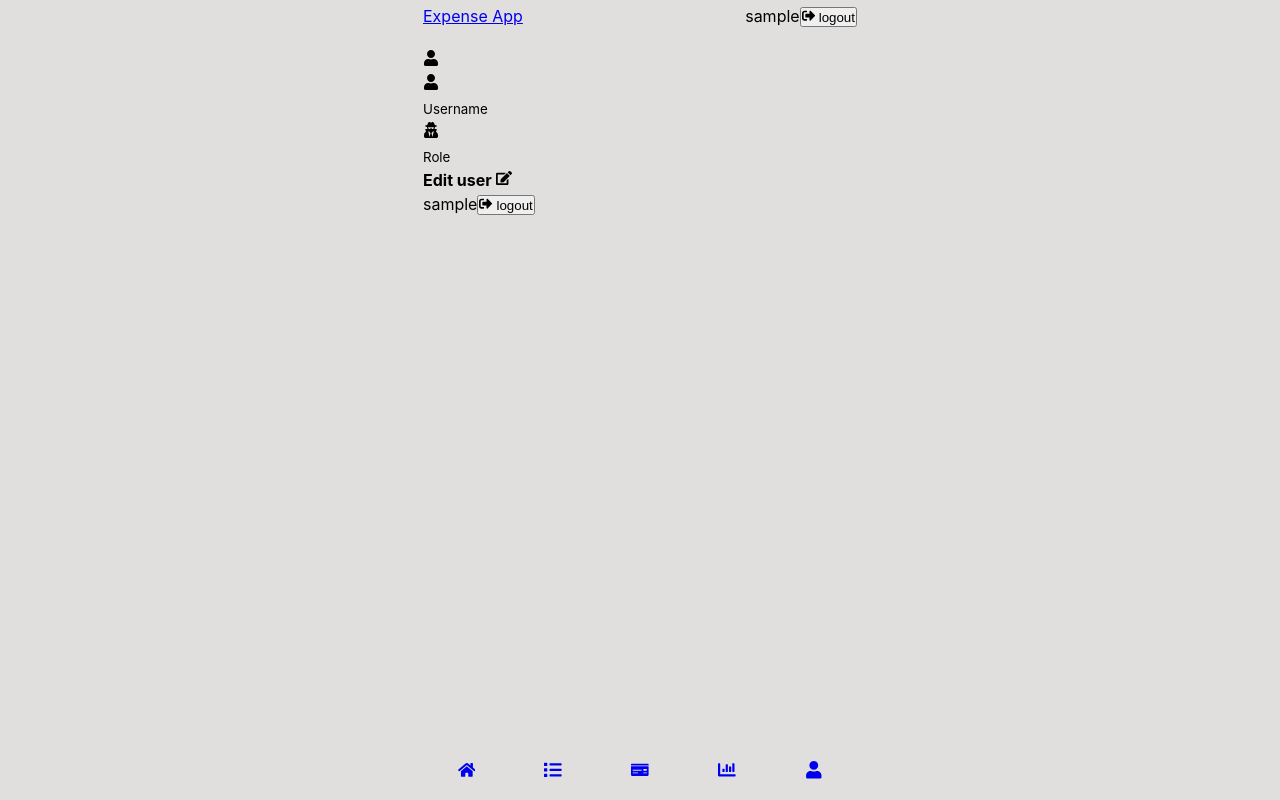
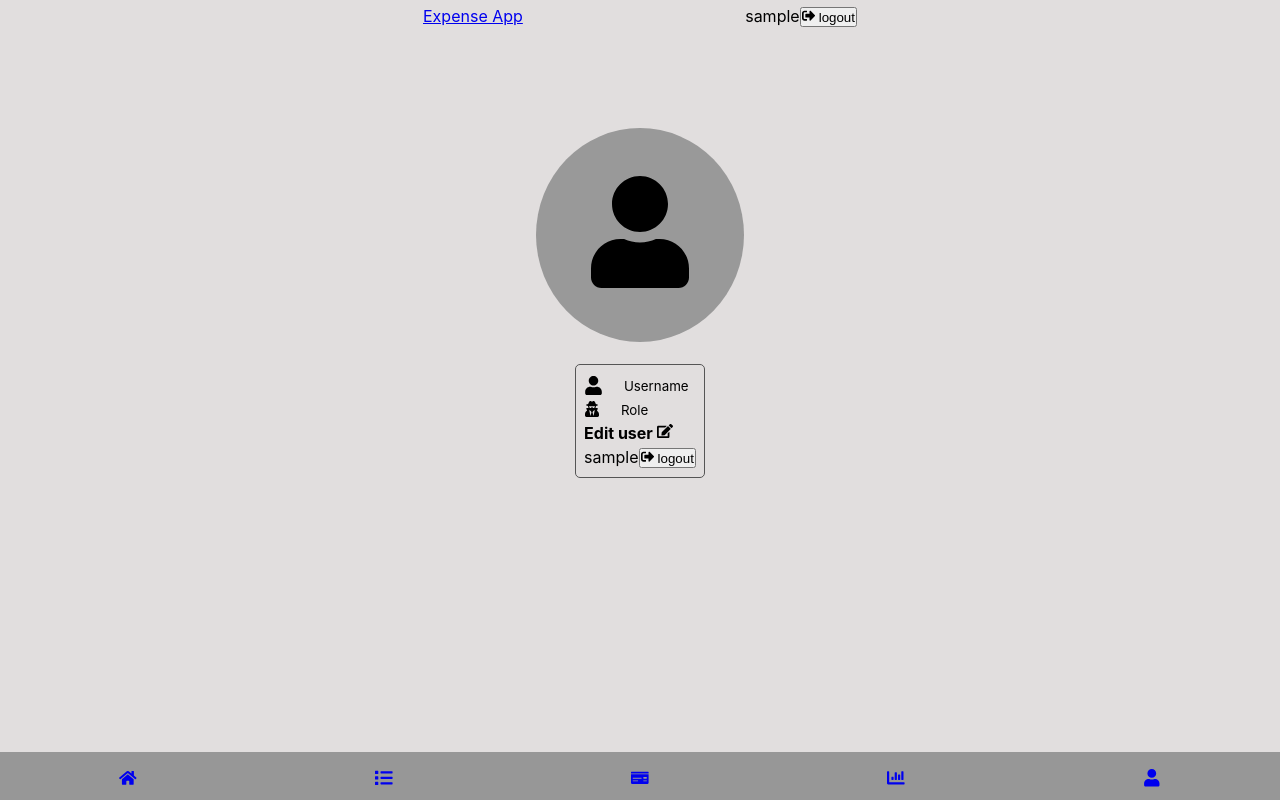
Before and after one commit to touraye/ex-app, a React (Create React App) app in the folder client/: page /account in a window 1280 px wide. Built offline with nearby package versions, Linux system fonts and the light colour scheme; no server answers; sample sign-in values are in the browser's storage; the HTML template or start-up script is replaced by a standard one.

Commit message:
dashboard view

```diff
--- a/client/src/index.css
+++ b/client/src/index.css
@@ -27,6 +27,7 @@ ul li {
   max-width: 450px;
   margin: 0 auto;
   padding: 0 .5rem;
+  position: relative;
 }
 
 .header {
@@ -83,10 +84,10 @@ ul li {
 }
 
 /* History */
-.history h3 {
+.history {
     border-bottom: 1px solid #bbb;
     padding-bottom: 10px;
-    margin: 40px 0 10px;
+    margin: 20px 0 10px;
     text-transform: capitalize;
 }
 
@@ -94,6 +95,12 @@ ul li {
   list-style-type: none;
   padding: 0;
   margin-bottom: 40px;
+}
+
+.flex-1 p:last-child {
+  text-align: center;
+  color: #fff;
+  border-radius: 10px;
 }
 
 /* Transaction form */
@@ -128,6 +135,58 @@ select {
   margin: 10px 0 30px;
   padding: 10px;
   width: 100%;
+}
+
+/* transaction list-item */
+.list {
+  margin-bottom: 3rem;
+}
+
+.item .tran-type p {
+  text-transform: capitalize;
+  font-size: .8rem;
+  border: 1px solid #ccc;
+  color: #fff;
+  padding: .1rem .4rem;
+  border-radius: 10px;
+  -webkit-border-radius: 10px;
+  -moz-border-radius: 10px;
+  -ms-border-radius: 10px;
+  -o-border-radius: 10px;
+}
+
+.income {
+  background-color: rgba(0, 128, 0, 0.658);
+}
+
+.expense {
+  background-color: rgba(138, 8, 8, 0.651);
+}
+
+/* icons */
+.icon-container {
+  display: flex;
+  align-items: center;
+  gap: 2rem;
+}
+.icon {
+  cursor: pointer;
+  font-size: 19px;
+}
+
+.icon.edit-icon {
+  color: #555;
+}
+
+.icon.trash-icon {
+  color: rgb(165, 9, 9);
+}
+
+/* history */
+.history-list {
+  display: flex;
+  align-items: center;
+  justify-content: space-between;
 }
 
 /* user */
@@ -213,6 +272,39 @@ select {
   background-color: rgba(129, 28, 28, 0.897);
 }
 
+/* accout-profile */
+.profile-card {
+  display: flex;
+  align-items: center;
+  justify-content: center;
+  flex-direction: column;
+  gap: 1rem;
+  margin-top: 5rem;
+}
+
+.profile-cover {
+  background-color: #999;
+  border-radius: 50%;
+  padding: 3rem;
+}
+
+.profile-list {
+  display: flex;
+  align-items: center;
+  gap: 1.3rem;
+}
+
+.profile-card .profile-icon {
+  font-size: 7rem;
+}
+
+.profile-detail {
+  border: 1px solid #555;
+  border-radius: 5px;
+  padding: .5rem;
+  margin-top: .4rem;
+}
+
 /* Not Found */
 .notfound-container {
   display: flex;
@@ -232,12 +324,18 @@ select {
 /* Footer */
 .footer {
   height: 3rem;
-  padding: .5rem 0;
+  padding: 1rem 0 0;
+  position: fixed;
+  bottom: 0;
+  right: 0;
+  left: 0;
+  z-index: 100;
+  background-color: #979797;
 }
 
 .footer ul {
   display: flex;
-  align-items: center;
+  align-items: baseline;
   justify-content: space-around;
 }
 
--- a/client/src/pages/Dashboard.jsx
+++ b/client/src/pages/Dashboard.jsx
@@ -2,29 +2,51 @@ import { useEffect, useState } from 'react'
 import { useSelector, useDispatch } from 'react-redux'
 import AddTransaction from '../components/AddTransaction'
 import { History } from '../components/History'
+import { getTransactions, reset } from '../features/transaction/transactionSlice'
 
 const Dashboard = () => {
-  const { users } = useSelector( ( state ) => state.user )
+  const { transactions, isLoading, isMessage, isSuccess, isError } = useSelector( ( state ) => state.transaction )
+  const { users } = useSelector((state) => state.user)
+  const dispatch = useDispatch()
+	const [ show, setShow ] = useState( false )
 
-  const [ show, setShow ] = useState( false )
+
+
+	useEffect( () => {
+		if ( isError ) {
+			alert(isMessage)
+		}
+		dispatch(getTransactions())
+	}, [ dispatch, isMessage, isError ] )
+
+		const income = transactions?.map((trans) => trans.amount)
+		const currIncome = income.length > 0 && income.reduce((acc, cur) => acc + cur)
+		const expense = transactions
+			?.filter((trans) => trans.type === 'expense')
+			.map((trans) => trans.amount)
+	const currExpense = expense.length > 0 && expense.reduce((acc, cur) => acc + cur)
+	const balance = currIncome - currExpense
+	console.log('income', income, 'expense', expense, 'balance', balance)
+
+	if(isLoading) <h2>...loading</h2>
 
 	return (
 		<div>
 			<h4 className='balance-text'>your balance</h4>
-			<p className='balance'>GMD 0.00</p>
+			<p className='balance'>GMD {balance ? balance : '0.00'}</p>
 			<div className='inc-exp-container'>
 				<div>
 					<h4>Income</h4>
-					<p className='money plus'>$ 0.00</p>
+					<p className='money plus'>GMD {currIncome ? currIncome : '0.00'}</p>
 				</div>
 				<div>
 					<h4>Expense</h4>
-					<p className='money minus'>$ 0.00</p>
+					<p className='money minus'>GMD {currExpense ? currExpense : '0.00'}</p>
 				</div>
-      </div>
-      <History />
-      <h3>Add Transaction</h3>
-      <AddTransaction />
+			</div>
+			<History transactions={transactions} />
+			<h3>Add Transaction</h3>
+			<AddTransaction />
 		</div>
 	)
 }
```
